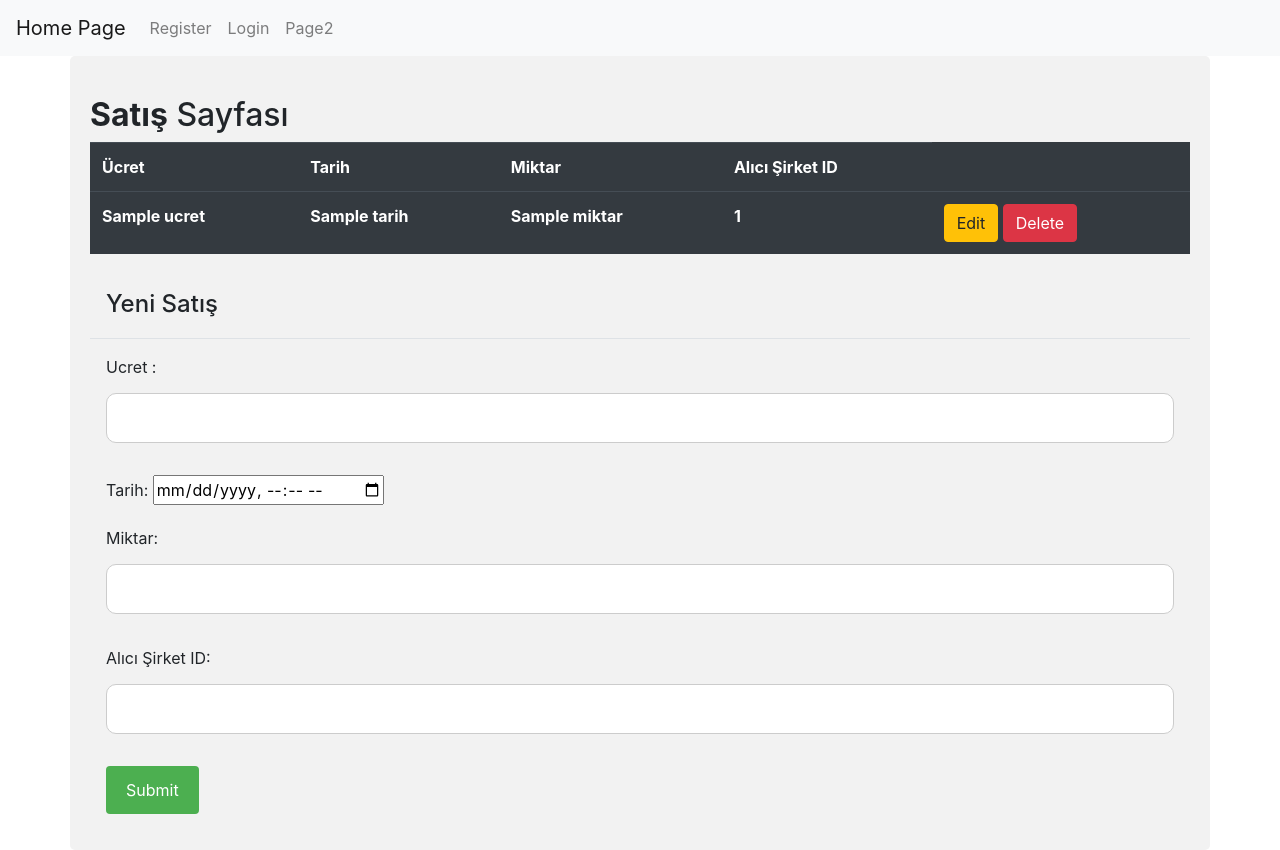
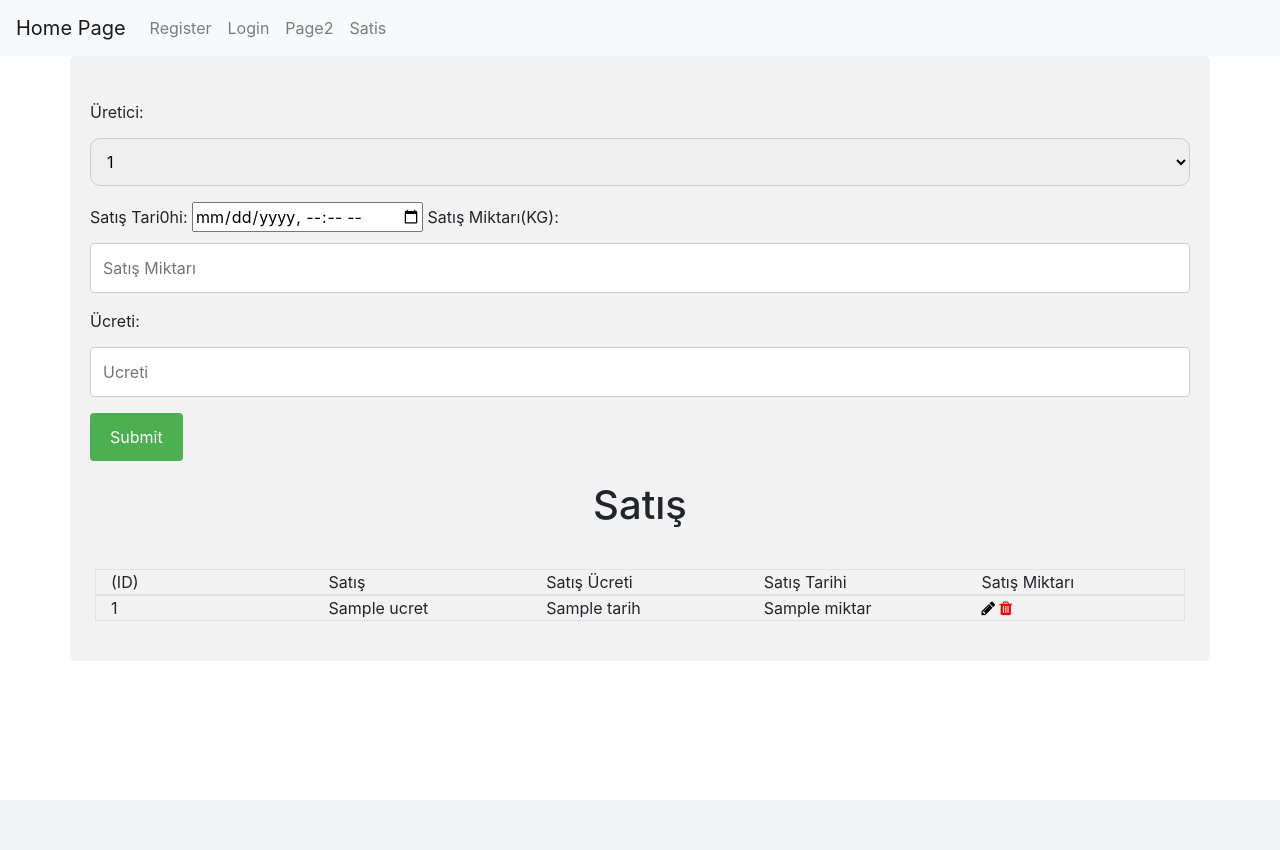
Before and after one commit to bozgenc/bil-372-proje, a Flask app: template templates/satis.html in a window 1280 px wide. After the commit the page ends 621 px from the top, so only its background shows below. Run offline with Flask 2, Linux system fonts and the light colour scheme; the template is opened without the code that fills it: most values are stand-ins (such as "Sample title", 1, 10 or a date in 2020); some libraries are stand-ins or nearby versions.

Commit message:
satis changes

```diff
--- a/app.py
+++ b/app.py
@@ -2,9 +2,9 @@ from flask import Flask, render_template, request,flash
 from flask_sqlalchemy import SQLAlchemy
 
 
-app = Flask(__name__, template_folder="Users\elifg\PycharmProjects\Bil372Proje\templates")
+app = Flask(__name__, template_folder="/Users/elifg/PycharmProjects/Bil372Proje/templates")
 app.secret_key = b'_5#y2L"F4Q8z\n\xec]/'
-app.config['SQLALCHEMY_DATABASE_URI'] = "postgresql://postgres:12345@localhost:5432/ProjeDB"
+app.config['SQLALCHEMY_DATABASE_URI'] = "postgresql://postgres:1234@localhost:5432/ProjectDB"
 db = SQLAlchemy(app)
 
 
@@ -85,22 +85,40 @@ def uretici():
 @app.route('/satis',  methods=['POST', 'GET'])
 def  satis():
     if request.method == "POST":
-        ucret =  request.form['ucret']
-        tarih =  request.form['tarih']
-        miktar = request.form['miktar']
-        alici_sirket_id = request.form['alıcı_sirket_id']
+            ucret = request.form['ucret']
+            tarih = request.form['tarih']
+            miktar = request.form['miktar']
+            alici_sirket_id = request.form['alıcı_sirket_id']
 
-        query = "INSERT INTO \"Satis\"(ucret, tarih, miktar, alici_sirket_id) VALUES ('" + ucret + "' , '" + tarih + "', '" + miktar + "','" + alici_sirket_id + "')"
-        result = db.engine.execute(query)
-        db.session.add(result)
-        db.session.commit()
-        return render_template("satis.html")
+            query = "INSERT INTO \"Satis\"(ucret, tarih, miktar, alici_sirket_id) VALUES ('" + ucret + "' , '" + tarih + "', '" + miktar + "','" + alici_sirket_id + "')"
+            result = db.engine.execute(query)
+            db.session.add(result)
+            db.session.commit()
+            return render_template("satis.html")
     else:
-        all_data = "Select * from public.\"Satis\""
-        result = db.engine.execute(all_data)
-        return render_template("satis.html", feat=result)
+            all_data = "Select * from public.\"Satis\""
+            result = db.engine.execute(all_data)
+            return render_template("satis.html", feat=result)
 
 
+
+@app.route("/Satis_delete/<int:id>", methods=['GET','POST'])
+def SatisDelete(id):
+    if request.method == 'GET':
+        query = "DELETE FROM public.\"Satis\" WHERE id = '" + str(id) + "'"
+        db.engine.execute(query)
+
+    queryAlici = "SELECT * FROM public.\"Alıcı\""
+    temp = db.session.execute(queryAlici)
+    #queryArac = "SELECT * FROM public.\"Arac\""
+    #temp2 = db.session.execute(queryArac)
+    queryAll = "SELECT public.\"Satis\".alici_sirket_id, public.\"Satis\".miktar, public.\"Satin_Alir\".tarih, public.\"Satin_Alir\".ucret,  FROM( public.\"Satis\" INNER JOIN public.\"Alici\" ON public.\"Satis\".alici_sirket_id = public.\"Alici\".sirket_id)"
+    temp3 = db.session.execute(queryAll)
+
+    uList = temp.fetchall()
+    #aList = temp2.fetchall()
+    purchaseList = temp3.fetchall()
+    return render_template("satis.html", aliciList=uList, satisList=purchaseList)
 
 if __name__ == "__main__":
     app.debug = True
--- a/templates/base.html
+++ b/templates/base.html
@@ -32,6 +32,10 @@
             <li class="nav-item">
 				<a class="nav-link" href="#">Page2</a>
 			</li>
+			<li class="nav-item">
+				<a class="nav-link" href="/satis">Satis</a>
+			</li>
+
 		</ul>
 	</div>
 </nav>
--- a/templates/satis.html
+++ b/templates/satis.html
@@ -1,59 +1,89 @@
 {% extends "base.html" %}
-{% block title %} Home Page {% endblock %}
+{% block title %} Satış {% endblock %}
 {% block content %}
+
 <div class="container">
-    <div class="row">
-         <div class="col md-12">
-             <h2><b>Satış</b> Sayfası</h2>
-             <table class="table table-hover table-dark">
-                 <tr>
-                     <th>Ücret</th>
-                        <th>Tarih</th>
-                        <th>Miktar</th>
-                        <th>Alıcı Şirket ID</th>
+	<form action="/satis" method="POST">
+    <br>
+		<label for="satis">Üretici:</label>
+        <select id="satis" name="satis">
+            {% for satis in satisList %}
+			<option value="{{ satis.alici_sirket_id }}">{{ satis.alici_sirket_id }}</option>
+			{% endfor %}
+        </select>
 
-                    </tr>
-                     {% for row in feat %}
-                     <tr>
-                         <th>{{row.ucret}}</th>
-                         <th>{{row.tarih}}</th>
-                         <th>{{row.miktar}}</th>
-                         <th>{{row.alici_sirket_id}}</th>
-                          <td>
-                             <a href="/updatesatis/{{ row.alici_sirket_id }}" class="btn btn-warning btn-xs" data-toggle="modal" data-target="#modaledit{{row.manufacturer_id}}">Edit</a>
-                             <a href="/satisuretici/{{ row.alici_sirket_id }}" class="btn btn-danger btn-xs" data-toggle="modal" data-target="#modaldelete{{row.manufacturer_id}}" >Delete</a>
-                         </td>
-                     </tr>
-                      {% endfor %}
-                 </table>
-            <div class="modal-header">
-                <h4 class="modal-title">Yeni Satış</h4>
-                </div>
-                <div class="modal-body">
-                    <form action="/satis" autocomplete="on" method="POST">
-                     <div class="form-group">
-                            <label>Ucret :</label>
-                                <input type="text" id="ucret" name="ucret" required="">
-                     </div>
-                        <div class="form-group">
-                            <label>Tarih:</label>
-                            <input type="datetime-local" id="tarih" name="tarih" required="required">
-                        </div>
-                        <div class="form-group">
-                            <label>Miktar:</label>
-                            <input type="text" id="miktar" name="miktar" required="required">
-                        </div>
-                        <div class="form-group">
-                            <label>Alıcı Şirket ID:</label>
-                            <input type="text" id="alici_sirket_id" name="alici_sirket_id" required="required">
-                        </div>
+        <label for="tarih">Satış Tari0hi:</label>
+        <input type="datetime-local" id="tarih" name="tarih" placeholder="Satış Tarihi " required="required" >
+
+		<label for="miktar">Satış Miktarı(KG):</label>
+		<input type="number" id="miktar" name="miktar" placeholder="Satış Miktarı" required="required" >
+
+
+        <label for="ucret"> Ücreti:</label>
+		<input type="number" id="ucret" name="ucret" placeholder="Ucreti" required="required" >
+
+
 
 		<input type="submit" class="btn btn-success" value="Submit">
 		<input type="button" class="btn btn-danger" style="visibility: hidden" id="cancel_button" onclick="cancel()"
 		       value="Cancel">
-                                    </form>
+
+		<input type="hidden" id="isInsert" name="isInsert" value="0">
+
+		<br>
+
+	<h1>Satış </h1>
+	<div class="container" id="product_table">
+		<div class="row border">
+			<div class="col-sm">
+				(ID)
+			</div>
+			<div class="col-sm">
+				Satış
+			</div>
+			<div class="col-sm">
+				Satış Ücreti
+			</div>
+			<div class="col-sm">
+				Satış Tarihi
+			</div>
+            <div class="col-sm">
+				Satış Miktarı
+			</div>
+
+		</div>
+		{% for satis in satisList %}
+		<div class="row border">
+			<div class="col-sm">
+				{{ satis.alici_sirket_id }}
+			</div>
+			<div class="col-sm">
+				{{ satis.ucret }}
+			</div>
+			<div class="col-sm">
+				{{ satis.tarih }}
+			</div>
+			<div class="col-sm">
+				{{ satis.miktar }}
+			</div>
+			<div class="col-sm">
+				<a href="#"><span
+						class="fa fa-pencil"
+						style="color: black"
+						onClick="update('{{satis.alici_sirket_id}}', '{{satis.ucret}}', '{{satis.tarih}}', '{{satis.miktar}})"
+				></span></a>
+				<a href="/satis_delete/{{ satis.id }}"><span class="fa fa-trash" style="color: red"></span></a>
 			</div>
 		</div>
+		{% endfor %}
+
+		</tbody>
+		</table>
 	</div>
+
+	</form>
+
 </div>
+
+<script type="text/javascript" src="{{ url_for('static',filename='satis.js') }}"></script>
 {% endblock %}
```
Also changed, not shown: SQLDUMP/dump.sql (+4 -3 lines), static/satis.js (added, +34 -0 lines). Lines whose indentation alone changed are shown as unchanged.
